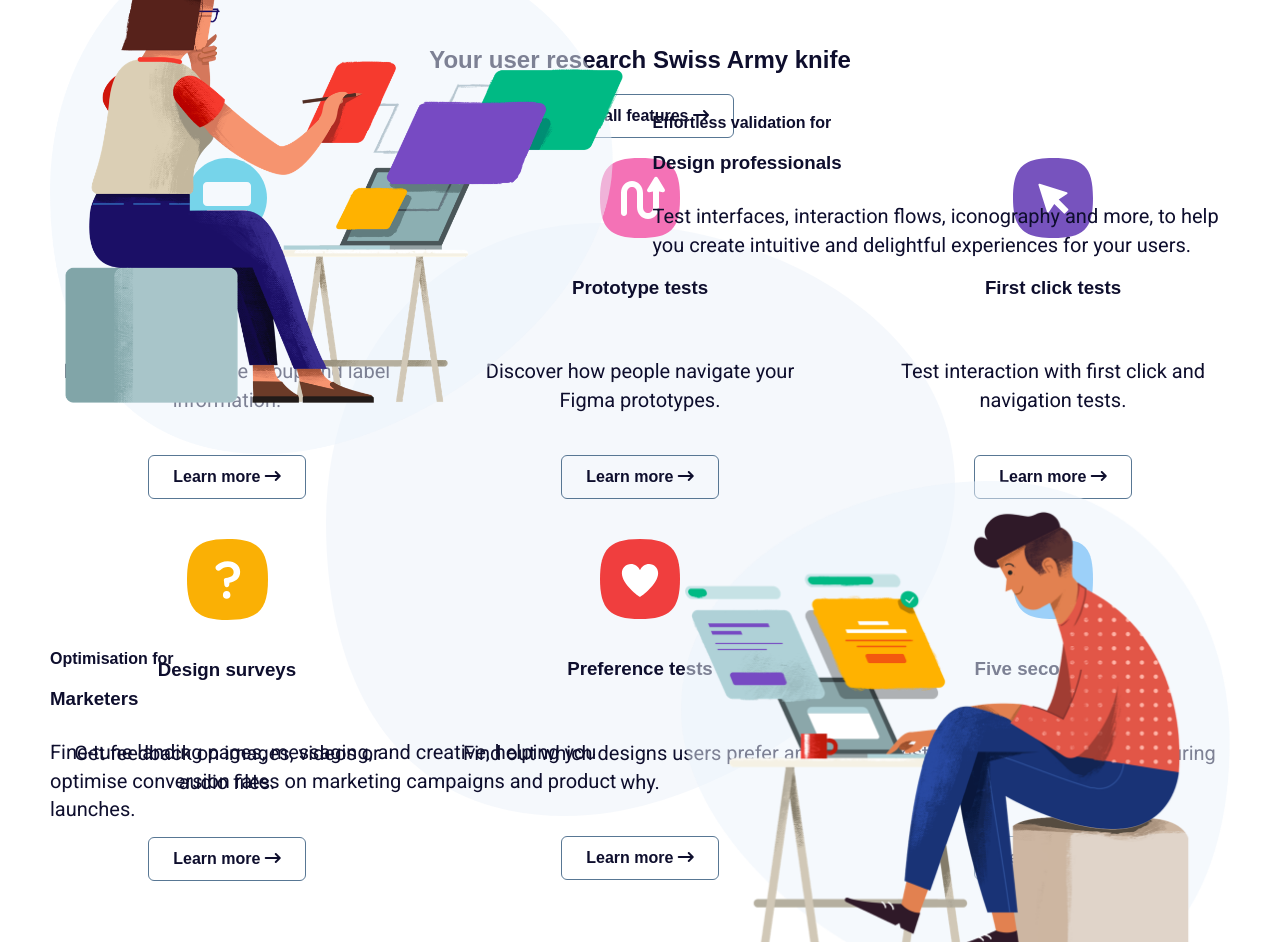
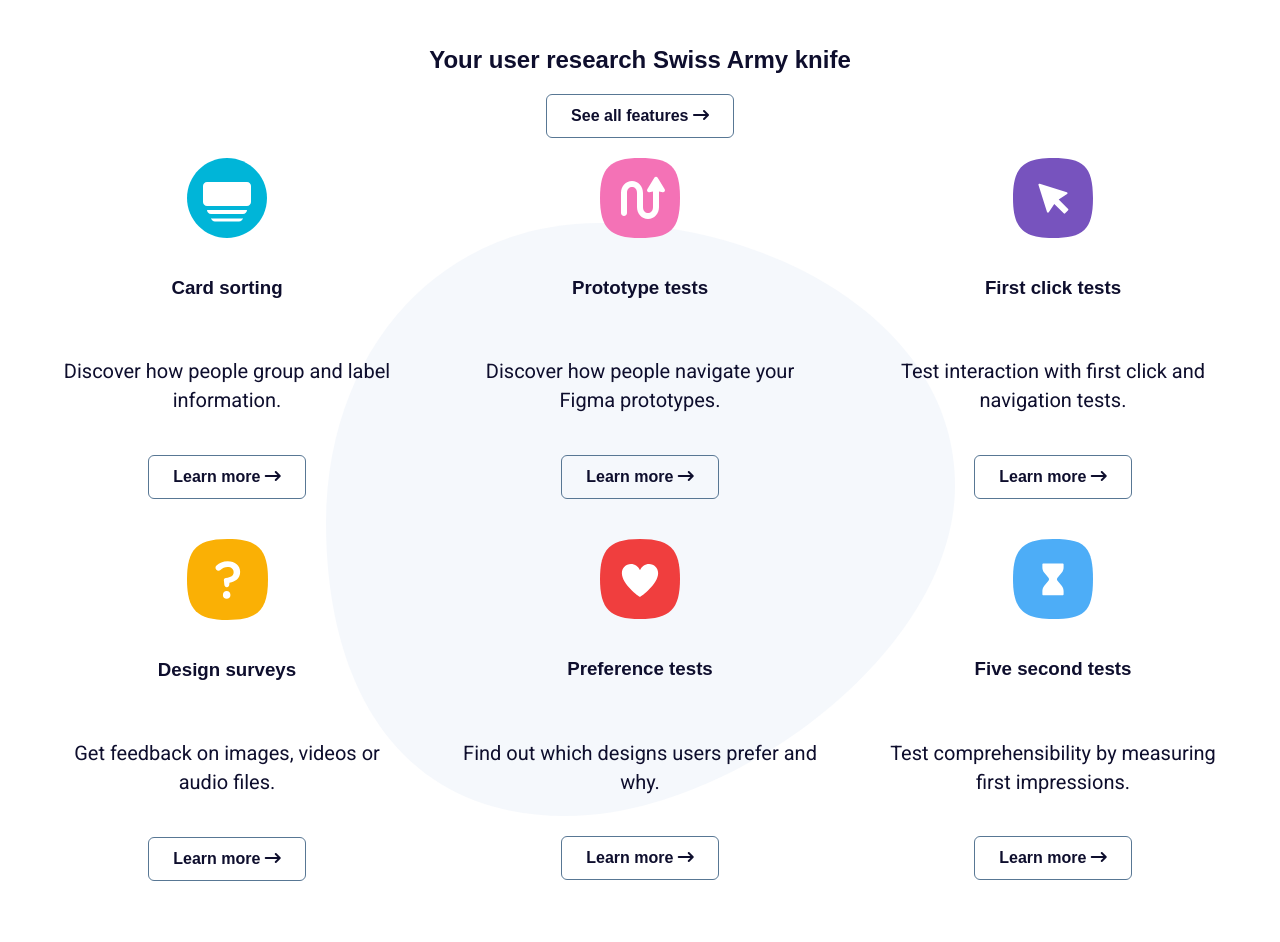
Before and after one commit to Navya-Kolipaka/WEB, a plain HTML site: page index.html in a window 1280 px wide. Shown: the part 722-1664 px from the top of the page. Drawn offline with Linux system fonts and the light colour scheme.

Commit message:
second commit

```diff
--- a/style.css
+++ b/style.css
@@ -186,7 +186,7 @@ header{
 
 .features-section{
     padding:100px var(--padding-inline-section);
-
+    margin-bottom: 30px;
 
 }
 
@@ -215,10 +215,9 @@ header{
 }
 
 
-git init/*  Big Feature Section*/
+/*  Big Feature Section*/
 
 .big-feature-section{
-
     padding:1050px var(--padding-inline-section) 0;
 }
 
```
